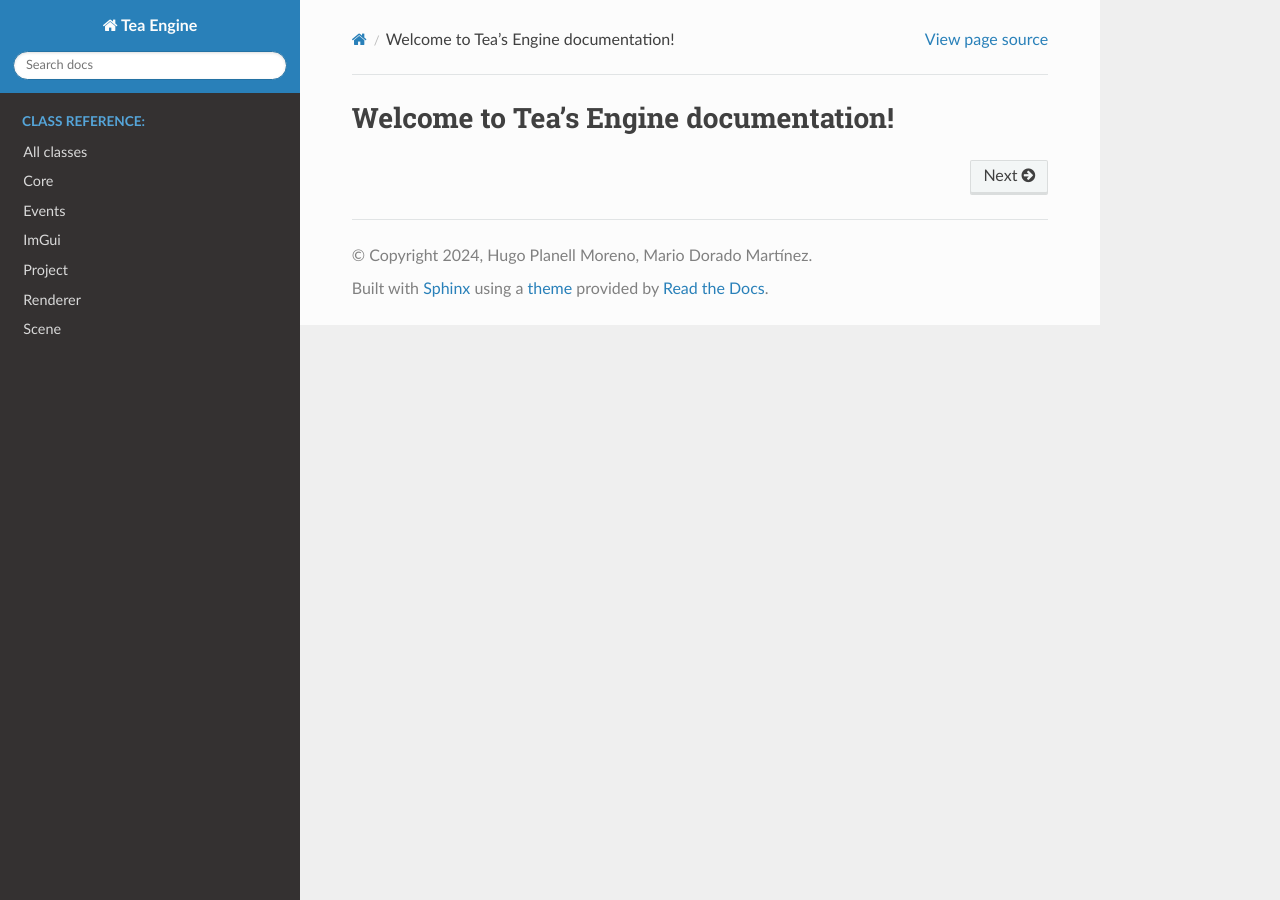
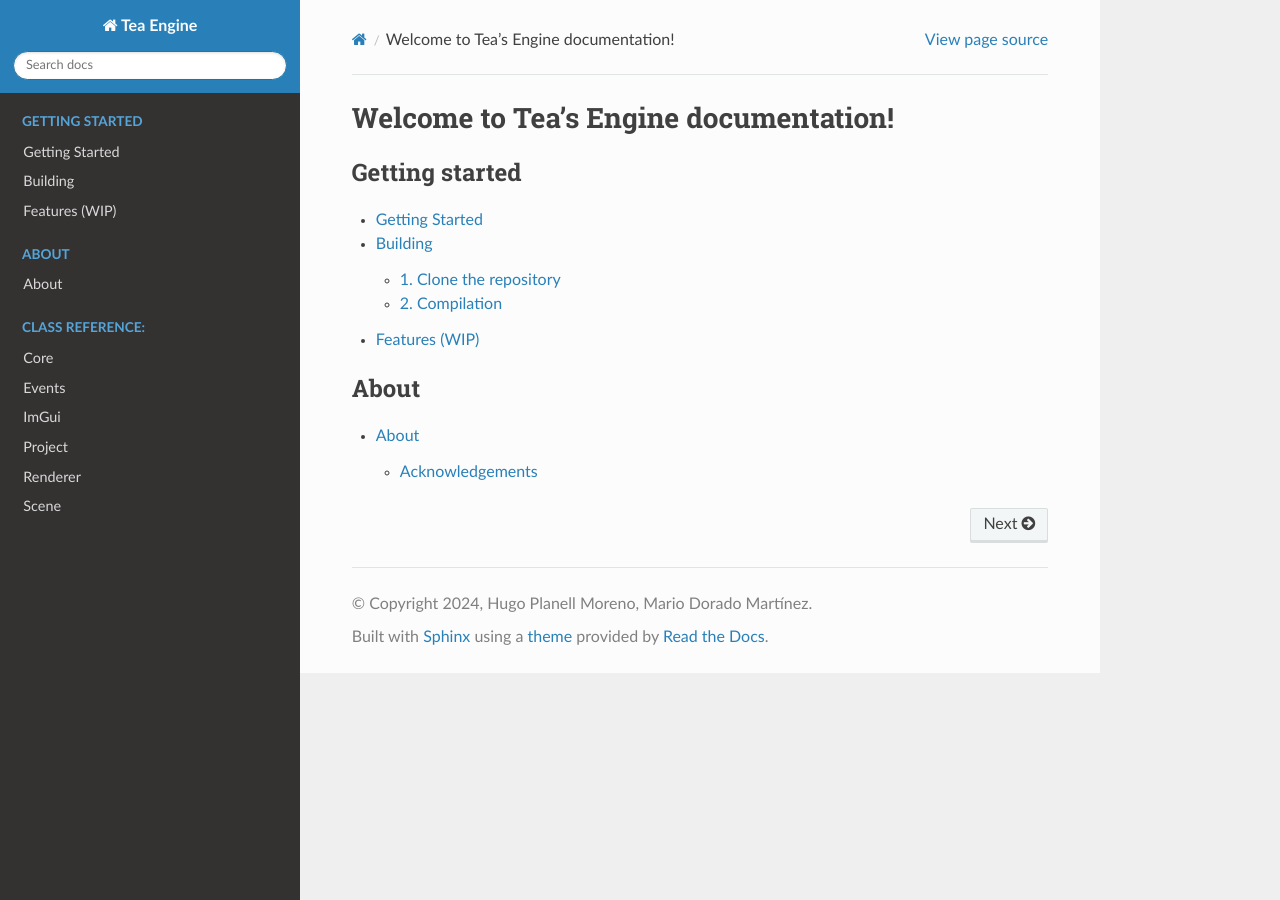
Before and after one commit to Brewing-Team/Coffee-Engine, a Sphinx documentation site: the page built from docs/index.rst, in a window 1280 px wide. Built offline with Sphinx 7.4.7 and the Read the Docs theme 2.0.0, drawn with Linux system fonts in a browser that asks for light colours.

Commit message:
about and getting started pages

```diff
--- a/docs/classes/index.rst
+++ b/docs/classes/index.rst
@@ -1,7 +1,3 @@
-All classes
-===========
-
-
 Core
 ====
 
--- a/docs/index.rst
+++ b/docs/index.rst
@@ -2,8 +2,20 @@ Welcome to Tea's Engine documentation!
 =========================================
 
 .. toctree::
+   :maxdepth: 2
+   :caption: Getting started
+
+   getting_started/index
+
+.. toctree::
+   :maxdepth: 2
+   :caption: About
+
+   about/index
+
+.. toctree::
    :hidden:
-   :maxdepth: 1
+   :maxdepth: 2
    :caption: Class reference:
 
    classes/index
```
Also changed, not shown: docs/about/index.rst (added, +43 -0 lines), docs/getting_started/index.rst (added, +109 -0 lines).
